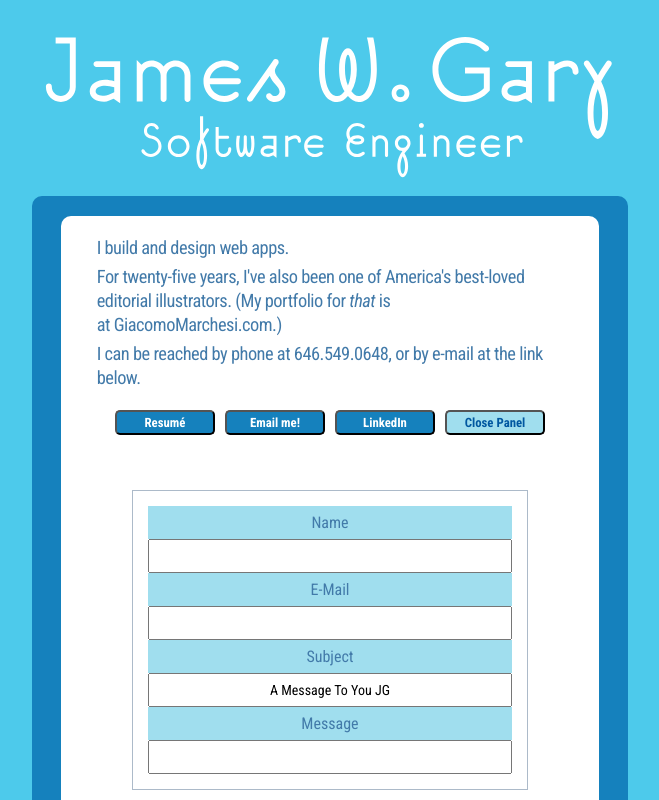
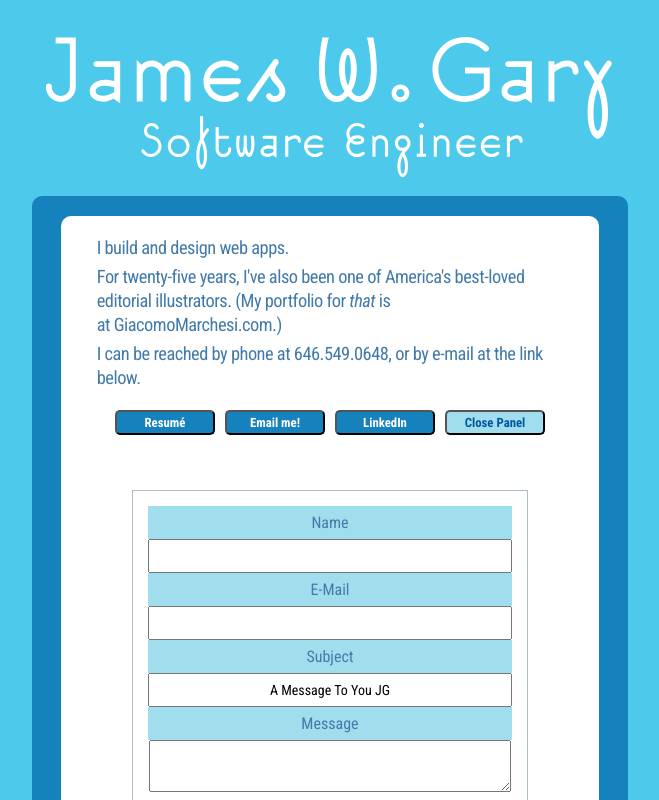
Before and after one commit to giacomo9999/Jim-Portfolio-React, a React (Create React App) app: page / in a window 1280 px wide. Both pictures are taken after a click on the button "About Me". Shown: the top 800 px of the page, without its empty margins (310-969 px from the left). Built offline with nearby package versions, Linux system fonts and the light colour scheme.

Commit message:
Now I need to learn about templates.

```diff
--- a/src/App.css
+++ b/src/App.css
@@ -226,7 +226,7 @@ button:active {
   border: none;
   padding: 4px 10px;
   font-size: 14px;
-  font-family: "Oswald", sans-serif;
+  font-family: "Roboto Condensed", sans-serif;
 }
 
 .h-form .h-btn:hover {
@@ -239,3 +239,10 @@ button:active {
   /* background color 4 */
   background-color: #5c6a79;
 }
+
+.h-textarea {
+  font-family: "Roboto Condensed", sans-serif;
+  font-size: 14px;
+  width: 99%;
+  height: 50px;
+}
--- a/src/ContactForm.js
+++ b/src/ContactForm.js
@@ -72,13 +72,14 @@ class ContactForm extends Component {
             onChange={this.handleChange}
           />
           <label className="h-label">Message</label>
-          <input
-            className="h-input"
+          <textarea
+            className="h-textarea"
             type="textarea"
             name="message"
             value={message}
             onChange={this.handleChange}
           />
+          <button type="submit">Submit</button>
         </form>
       </div>
     );
```
